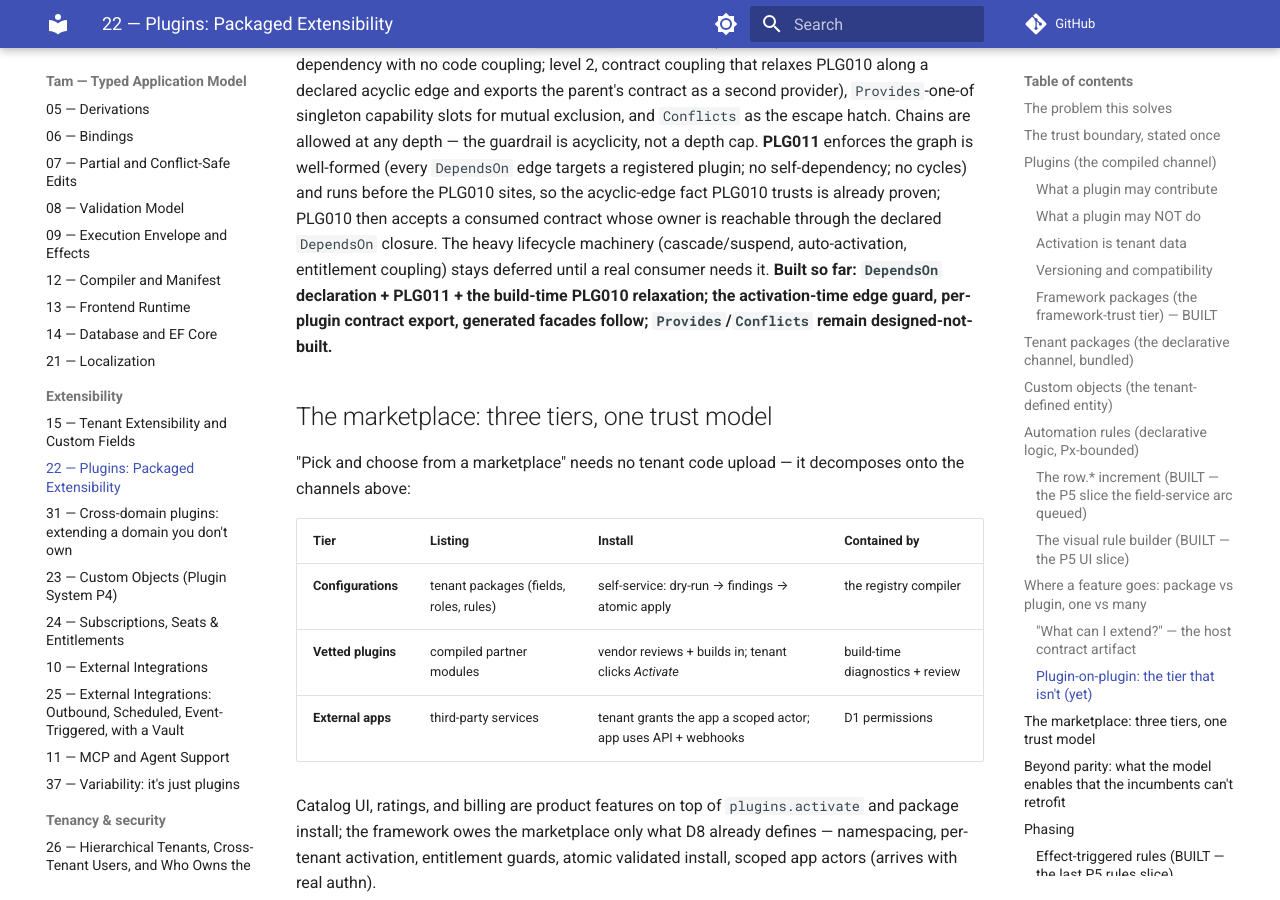
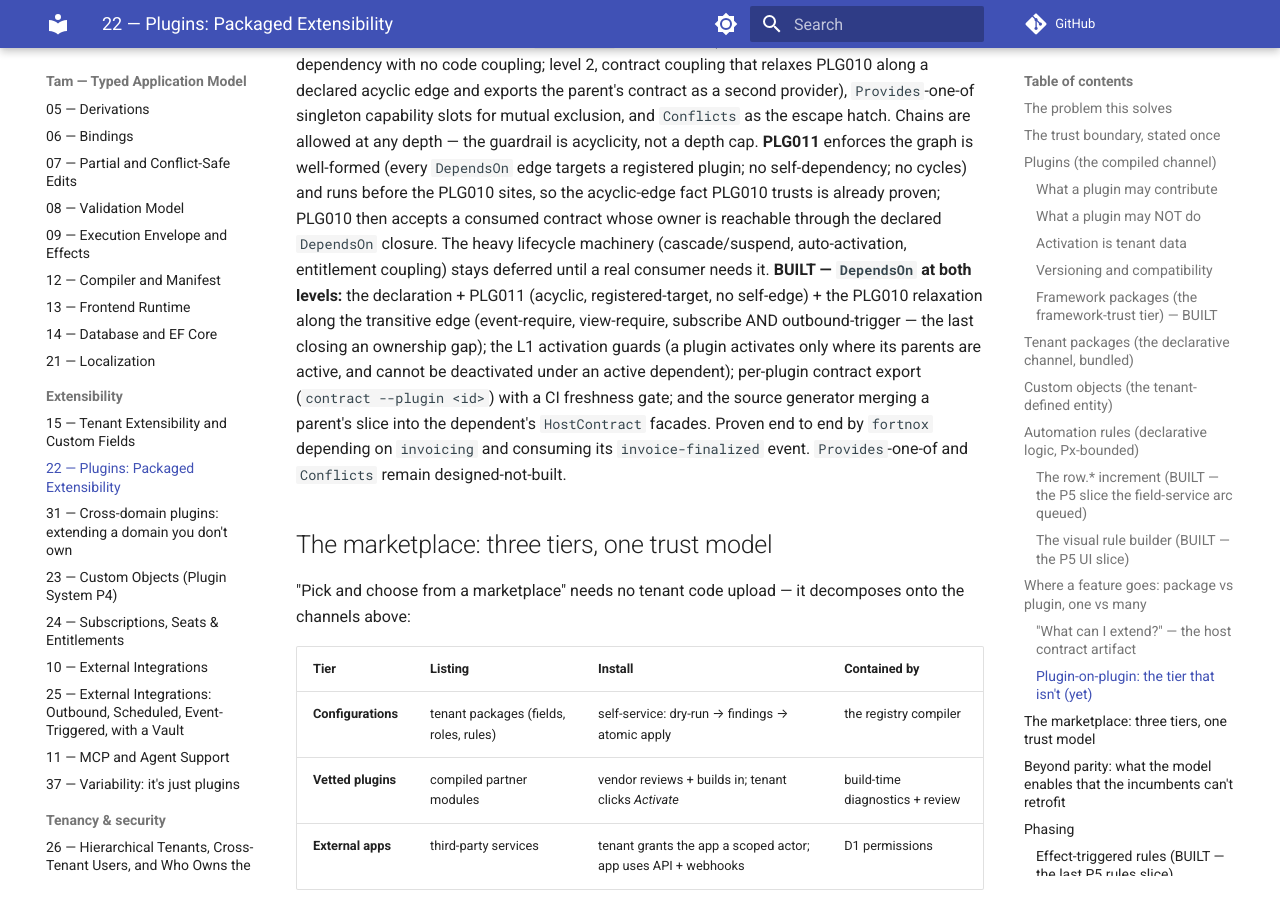
Before and after one commit to nilbin/abc, an MkDocs documentation site: the page built from docs/22-plugins.md, in a window 1280 px wide and 900 px high, scrolled down 12266 px. Built offline with MkDocs 1.6.1 and Material for MkDocs 9.7.7, drawn with Linux system fonts in a browser that asks for light colours; comment, search, counter and statistics services are not loaded.

Commit message:
Docs: plugin-on-plugin DependsOn (both levels) is BUILT
Mark the DependsOn edge built across docs/22, docs/37 and STATUS: the
declaration, PLG011, the PLG010 relaxation (event/view/subscribe/outbound-
trigger), the L1 activation guards, per-plugin contract slices, and the
generator facade merge — proven by fortnox → invoicing. Provides-one-of
and Conflicts stay designed.

Co-Authored-By: Claude <noreply@anthropic.com>

```diff
--- a/docs/22-plugins.md
+++ b/docs/22-plugins.md
@@ -360,9 +360,14 @@ is well-formed (every `DependsOn` edge targets a registered plugin; no self-depe
 and runs before the PLG010 sites, so the acyclic-edge fact PLG010 trusts is already proven; PLG010
 then accepts a consumed contract whose owner is reachable through the declared `DependsOn` closure.
 The heavy lifecycle machinery (cascade/suspend, auto-activation, entitlement coupling) stays
-deferred until a real consumer needs it. **Built so far: `DependsOn` declaration + PLG011 + the
-build-time PLG010 relaxation; the activation-time edge guard, per-plugin contract export, generated
-facades follow; `Provides`/`Conflicts` remain designed-not-built.**
+deferred until a real consumer needs it. **BUILT — `DependsOn` at both levels:** the declaration +
+PLG011 (acyclic, registered-target, no self-edge) + the PLG010 relaxation along the transitive
+edge (event-require, view-require, subscribe AND outbound-trigger — the last closing an ownership
+gap); the L1 activation guards (a plugin activates only where its parents are active, and cannot be
+deactivated under an active dependent); per-plugin contract export (`contract --plugin <id>`) with a
+CI freshness gate; and the source generator merging a parent's slice into the dependent's
+`HostContract` facades. Proven end to end by `fortnox` depending on `invoicing` and consuming its
+`invoice-finalized` event. `Provides`-one-of and `Conflicts` remain designed-not-built.
 
 ## The marketplace: three tiers, one trust model
 
```
Also changed, not shown: STATUS.md (+21 -0 lines), docs/37-variability.md (+9 -4 lines).
